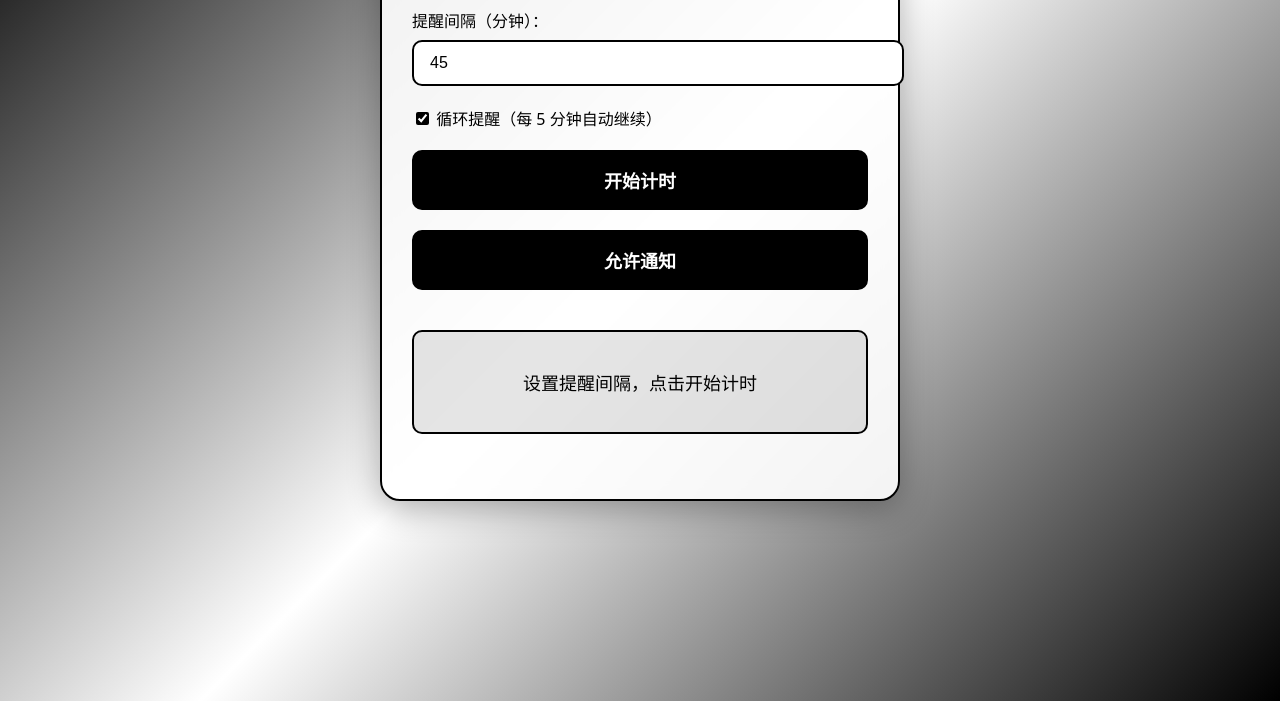
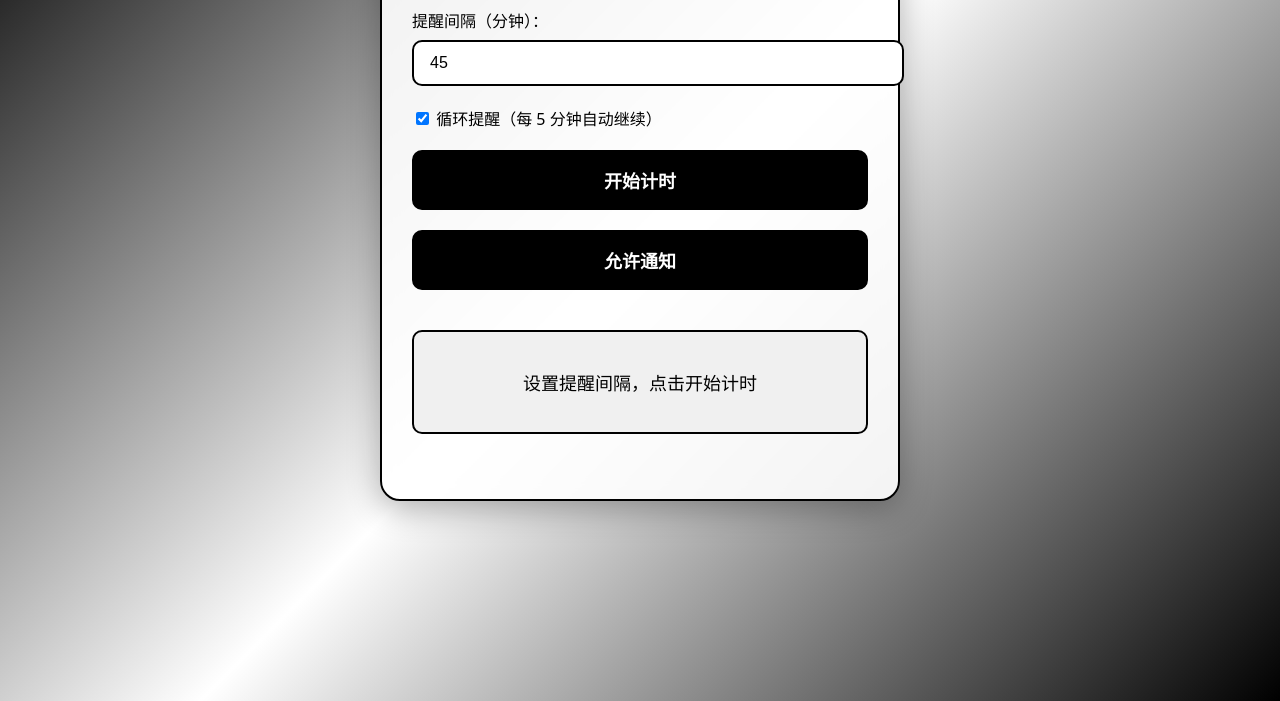
Before and after one commit to kexin94yyds/Sitting, a website: page index.html in a window 1280 px wide. Shown: the part 179-880 px from the top of the page. Drawn offline with Linux system fonts and the light colour scheme.

Commit message:
Revert "黑白化细节：#left 默认淡黑背景；复选框accent-color改为黑色"
This reverts commit 0eb2eb77d9be97cc4116a513b52fc3c9a791b780.

```diff
--- a/index.html
+++ b/index.html
@@ -100,7 +100,7 @@
     #left {
       margin-top: 20px;
       padding: 20px;
-      background: rgba(0, 0, 0, 0.1);
+      background: #f0f0f0;
       border: 2px solid #000;
       border-radius: 10px;
       text-align: center;
@@ -111,11 +111,6 @@
       align-items: center;
       justify-content: center;
       color: #000;
-    }
-
-    /* 统一控件主题为黑白，避免系统默认蓝色 */
-    input[type="checkbox"] {
-      accent-color: #000;
     }
 
     .status {
```
